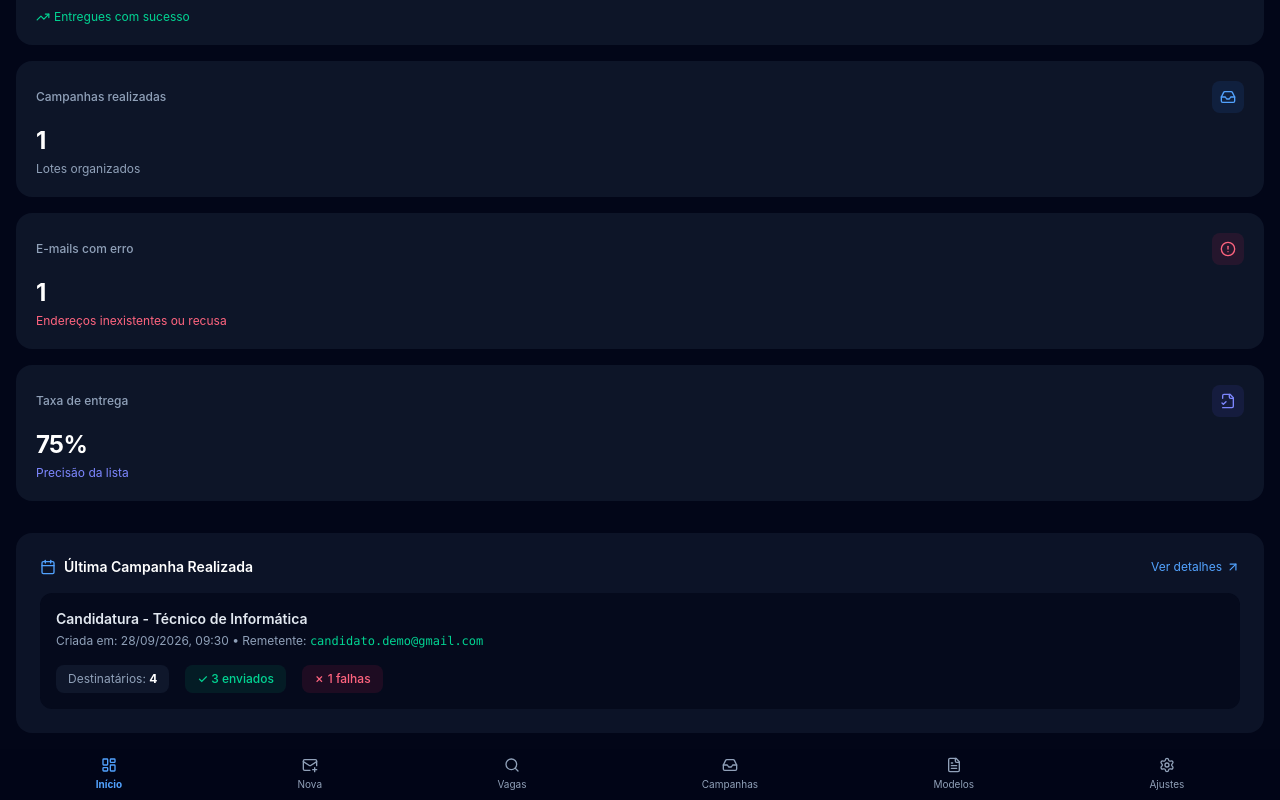
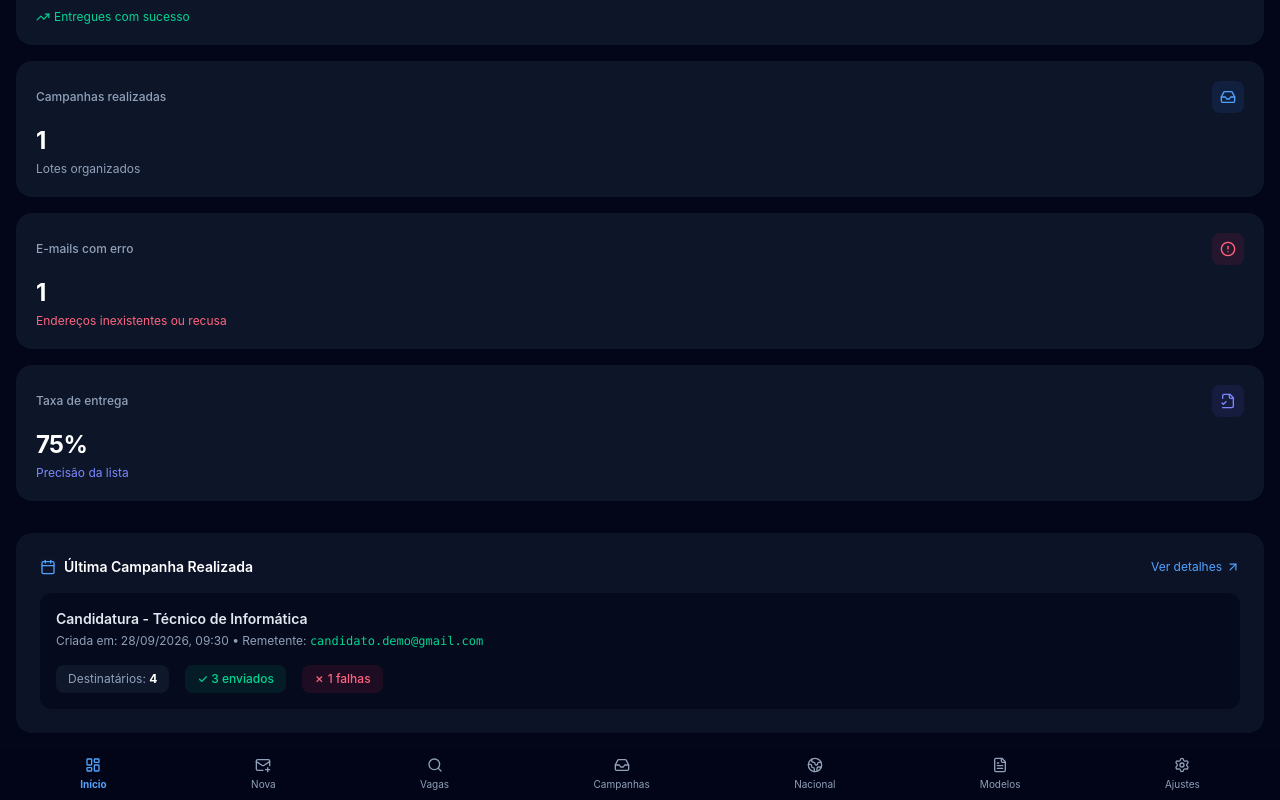
Before and after one commit to braininking/braininking-curriculo-enviar-v2.0, a React (Vite) app: page / in a window 1280 px wide. Shown: the part 461-1261 px from the top of the page. Built offline with nearby package versions, Linux system fonts and the light colour scheme; no server answers.

Commit message:
Integrate national search screen into app navigation

```diff
--- a/src/App.tsx
+++ b/src/App.tsx
@@ -8,6 +8,7 @@ import { TemplatesPage } from './pages/TemplatesPage';
 import { SettingsPage } from './pages/SettingsPage';
 import { PrivacyPage } from './pages/PrivacyPage';
 import { VagasSearchPage } from './pages/VagasSearchPage';
+import { NationalJobSearchPage } from './pages/NationalJobSearchPage';
 import { SendingQueueView } from './components/SendingQueueView';
 import {
   Campaign,
@@ -38,7 +39,7 @@ import {
   sendGmailMessage,
   personalizeText,
 } from './services/gmailService';
-import { RotateCcw, LayoutDashboard, MailPlus, Inbox, FileText, Search, Settings, AlertCircle, X } from 'lucide-react';
+import { RotateCcw, LayoutDashboard, MailPlus, Inbox, FileText, Search, Settings, AlertCircle, X, Globe2 } from 'lucide-react';
 
 export default function App() {
   const [currentTab, setCurrentTab] = useState<NavTab>('dashboard');
@@ -648,6 +649,18 @@ export default function App() {
         <button
           onClick={() => {
             setActiveCampaign(null);
+            setCurrentTab('national_vagas');
+          }}
+          className={`flex flex-col items-center gap-1 text-[10px] cursor-pointer ${
+            currentTab === 'national_vagas' ? 'text-cyan-300 font-bold' : 'text-slate-400'
+          }`}
+        >
+          <Globe2 className="w-4 h-4" />
+          <span>Nacional</span>
+        </button>
+        <button
+          onClick={() => {
+            setActiveCampaign(null);
             setCurrentTab('templates');
           }}
           className={`flex flex-col items-center gap-1 text-[10px] cursor-pointer ${
```
